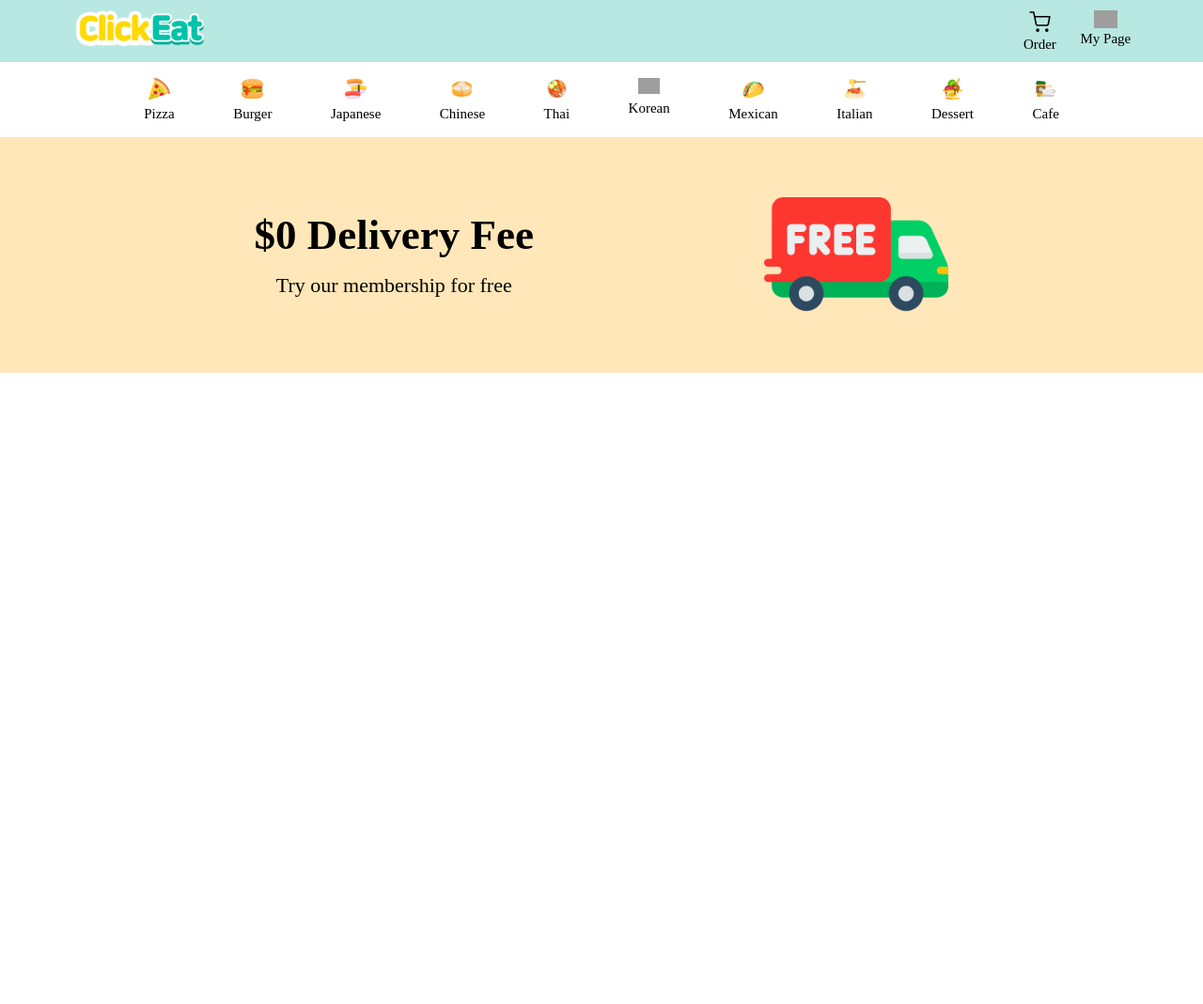
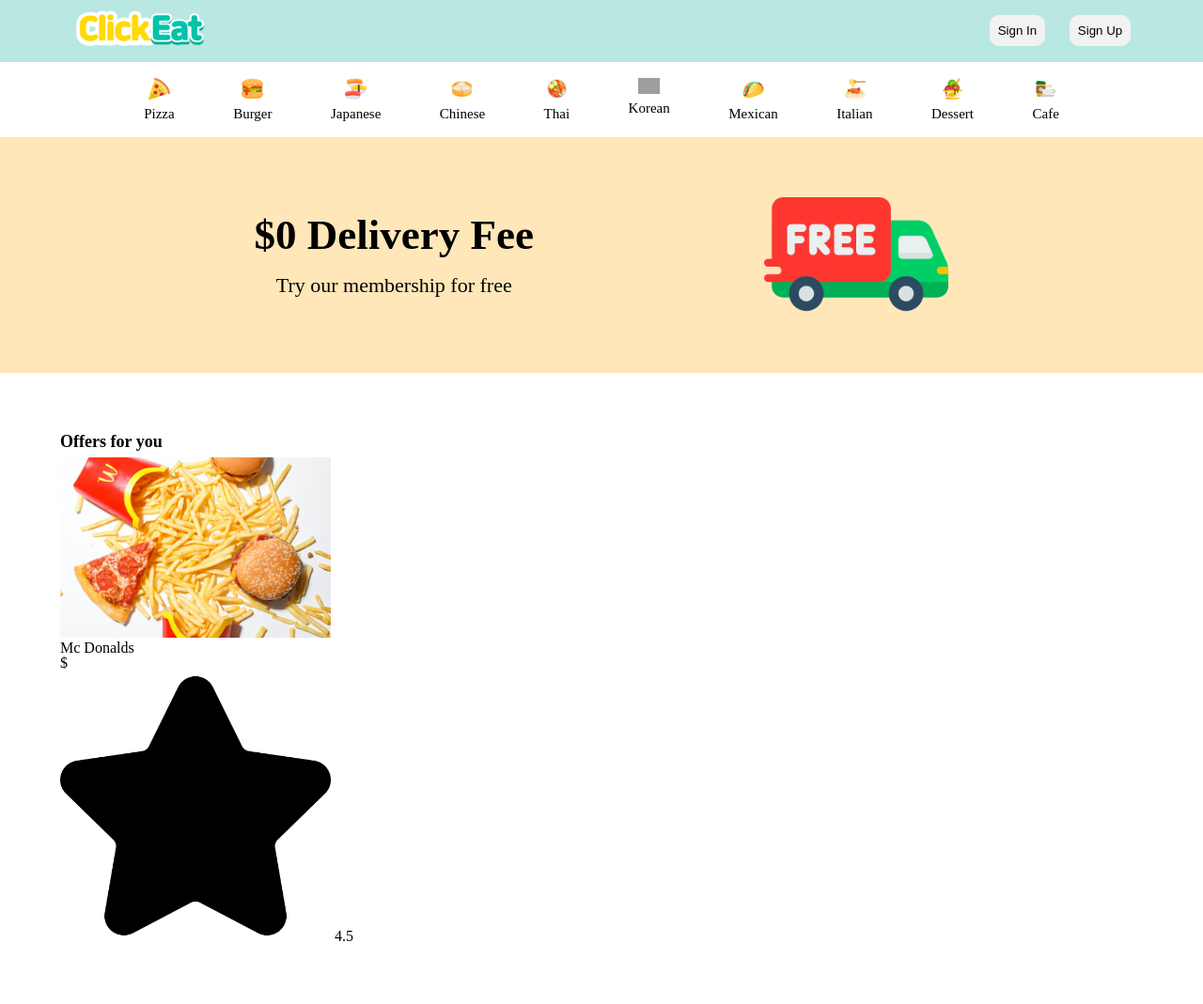
Before and after one commit to Dayhun/ClickEat, a PHP site: page / in a window 1280 px wide. Shown: the whole page at 94% size. Before the commit the page ends 397 px from the top, so only its background shows below. Run offline with PHP 8.4, Linux system fonts and the light colour scheme; some libraries are stand-ins or nearby versions; grey boxes are pictures that could not be loaded.

Commit message:
mainrestaurant

```diff
--- a/css/Pages/main.css
+++ b/css/Pages/main.css
@@ -33,6 +33,16 @@
     .headerSection figcaption {
         display: none;
     }
+    .headerSection button {
+        border: none;
+        border-radius: 5px;
+        padding: 2.5%;
+        background-color: #F2F2F2;
+    }
+    .headerSection button:hover {
+        cursor: pointer;
+        background-color: var(--hoverColor);
+    }
     /* Nav */
     .mainNav {
         display: flex;
@@ -47,6 +57,9 @@
     }
     .mainNav li {
         padding: 3%;
+    }
+    .mainNav a:hover > p {
+        color: var(--btnColor);
     }
     .mainNav img {
         width: 24px;
@@ -85,6 +98,21 @@
     .mainAdv > img {
         width: 25%;
     }
+    /* Restaurant */
+    .mainRestaurant {
+        width: 90%;
+        padding: 5%;
+        display: flex;
+        flex-direction: column;
+        row-gap: 1vh;
+    }
+    .mainRestaurant > h3 {
+        font-weight: 800;
+        font-size: 18px;
+    }
+    .mainRestaurant img {
+        width: 25%;
+    }
 }
 @media (min-width: 700px) {
     /* Header */
@@ -108,6 +136,9 @@
     .headerSection figcaption {
         display: block;
         font-size: 12px;
+    }
+    .headerSection button {
+        padding: 2%;
     }
     /* Nav */
     .mainNav {
@@ -157,6 +188,10 @@
     .headerSection figcaption {
         font-size: 15px;
     }
+    .headerSection button {
+        padding: 2%;
+        border-radius: 10px;
+    }
     /* Nav */
     .mainNav {
         padding: 0.5%;
--- a/inc/MainPage.class.php
+++ b/inc/MainPage.class.php
@@ -3,7 +3,7 @@ class MainPage{
     /**
      * @return string
      */
-    public static function mainPageHeader() : string {
+    public static function mainPageHeaderLogIn() : string {
         $mainPageHeader = '
         <header class="mainHeader">
             <figure>
@@ -18,6 +18,21 @@ class MainPage{
                     <img src="./img/my-page.svg" class="mypage-img">
                     <figcaption>My Page</figcaption>
                 </figure>
+            </section>
+        </header>
+        ';
+        return $mainPageHeader;
+    }
+
+    public static function mainPageHeaderLogOut() : string {
+        $mainPageHeader = '
+        <header class="mainHeader">
+            <figure>
+                <img src="./img/logo2.png" class="logo">
+            </figure>
+            <section class="headerSection">
+                <button>Sign In</button>
+                <button>Sign Up</button>
             </section>
         </header>
         ';
@@ -106,11 +121,67 @@ class MainPage{
         ';
         return $mainPageAdv;
     }
+
+    public static function mainPageRestaurant() : string {
+        $mainPageRestaurant = '
+        <section class="mainRestaurant">
+            <h3>Offers for you</h3>
+            <article class="mainRestaurantArticle">
+                <figure>
+                    <img src="./img/mcdonald.jpg" alt="rest-img"/>
+                    <figcaption>
+                        <h3>Mc Donalds</h3>
+                        <ul>
+                            <li>
+                                $
+                            </li>
+                            <li>
+                                <img src="./img/star.png" alt="star-img"/>
+                                4.5
+                            </li>
+                        </ul>
+                    </figcaption>
+                </figure>
+            </article>
+        </section>
+        ';
+        return $mainPageRestaurant;
+    }
+    // public static function mainPageRestaurant() : string {
+    //     $mainPageRestaurant = '
+    //     <section class="mainRestaurant">
+    //         <h3>Offers for you</h3>
+    //         <article class="mainRestaurantArticle">
+    //     ';
+    //     foreach ($restaurantList as $restaurant) {
+    //         $mainPageRestaurant.= self::mainRestFigure($restaurant);
+    //     }
+    //     $mainPageRestaurant.='
+    //         </article>
+    //     </section>
+    //     ';
+    //     return $mainPageRestaurant;
+    // }
+
+    // public static function mainRestFigure($res){
+    //     $mainRestFigure = '
+        //         <figure>
+        //             <img src="'.$res->getPicture().'" alt="'.$res->getRestName().'"/>
+        //             <figcaption>
+        //                 <h3>'.$res->getRestName().'</h3>
+        //                 <ul>
+                                // <li>
+                                //     '.$res->getpriceRange().'
+                                // </li>
+                                // <li>
+                                //     <img src="./img/star.png" alt="star-img"/>
+                                //     '.$res->getScore().'
+                                // </li>
+        //                 </ul>
+        //             </figcaption>
+        //         </figure>
+        //</section>
+    //     ';
+    //     return $mainRestFigure;
+    // }
 }
-// <section class="mainAdv">
-//                 <article>
-//                     <h3>$0 Delivery Fee</h3>
-//                     <p>Try our membership for free</p>
-//                 </article>
-//                 <img src="./img/adv.jpg" alt="adv-img" />
-//             </section>
--- a/index.php
+++ b/index.php
@@ -3,7 +3,8 @@ require_once("inc/Page.class.php");
 require_once("inc/MainPage.class.php");
 
 echo Page::htmlStart();
-echo MainPage::mainPageHeader();
+echo MainPage::mainPageHeaderLogOut();
 echo MainPage::mainPageNav();
 echo MainPage::mainPageAdv();
+echo MainPage::mainPageRestaurant();
 echo Page::htmlEnd();
```
Also changed, not shown: inc/Entities/Restaurant.class.php (added, +66 -0 lines), img/mcdonald.jpg (added), img/star.png (added).
